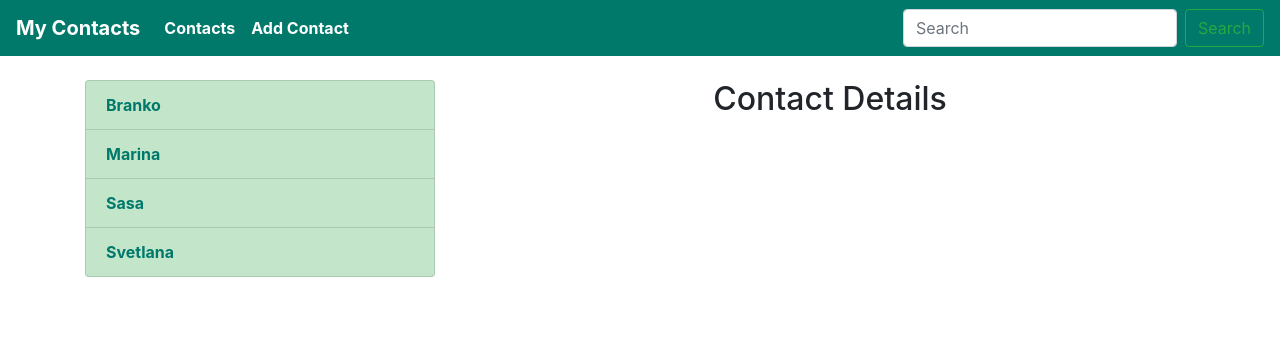
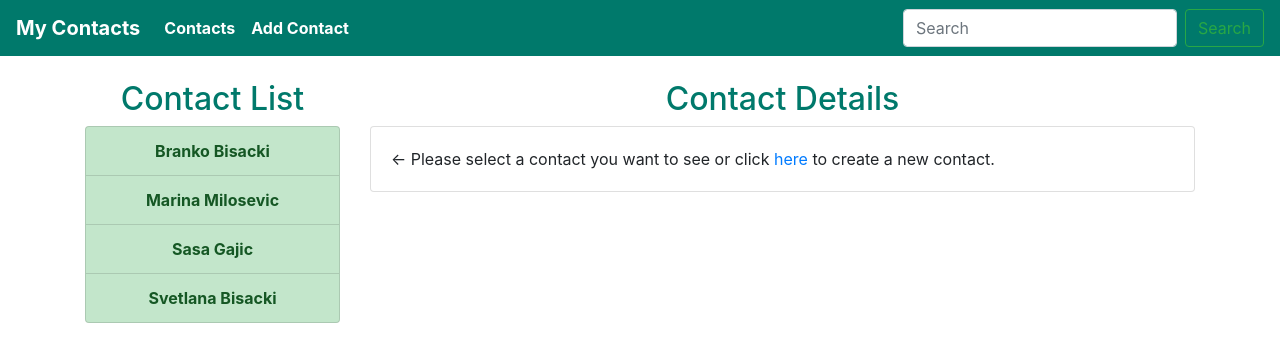
Before and after one commit to BSvetlana/contact-vue, a Vue app: page /#/contacts in a window 1280 px wide. Shown: the top 362 px of the page. Built offline with nearby package versions, Linux system fonts and the light colour scheme.

Commit message:
contacts details

```diff
--- a/src/App.vue
+++ b/src/App.vue
@@ -17,5 +17,7 @@ export default {
 </script>
 
 <style>
-
+h2 {
+  color: #00796b;
+}
 </style>
--- a/src/components/ContactDetails.vue
+++ b/src/components/ContactDetails.vue
@@ -1,11 +1,27 @@
 <template>
   <div>
       <h2 class="text-center">Contact Details</h2>
+
+  <div class="card">
+      <ul class="list-group" v-if="contact">
+        <li class="list-group-item list-group-item-success"><i class="fas fa-user fa-fw"></i> {{ contact.name }}</li>
+        <li class="list-group-item list-group-item-success"><i class="fas fa-envelope fa-fw"></i> {{ contact.email }}</li>
+        <li class="list-group-item list-group-item-success"><i class="fas fa-phone fa-fw"></i> {{ contact.number }}</li>
+      </ul>
+      <div class="card-body" v-else>
+        &larr; Please select a contact you want to see or click <router-link to="/add-contact">here</router-link> to create a new contact.
+      </div>
+    </div>
   </div>
 </template>
 
 <script>
-export default {};
+
+export default {
+  props: ['contact'],
+
+  }
+
 </script>
 
 <style>
--- a/src/components/ContactList.vue
+++ b/src/components/ContactList.vue
@@ -1,19 +1,28 @@
 <template>
   <div>
     <div class="list-group">
+        <h2 class="text-center">Contact List</h2>
         <ul class="list-group">
-            <li class="list-group-item list-group-item-success"
+            <router-link class="list-group-item list-group-item-success"
+                tag="button"
+                :to="{name: 'contact-details', params: {id: contact.id}}"
+
                 v-for="(contact,key) in contacts"
-                :key="key"><a href="#" style="color:#00796B; text-decoration: none"><b>{{contact.name}}</b></a></li>
+                :key="key">
+                <b>{{contact.name}}</b>
+            </router-link>
         </ul>
     </div>
   </div>
 </template>
 
 <script>
+
 export default {
-  props: ["contacts"]
-};
+  props: ["contacts"],
+
+  }
+
 </script>
 
 <style>
--- a/src/components/Nav.vue
+++ b/src/components/Nav.vue
@@ -1,18 +1,14 @@
 <template>
   <div>
     <nav class="navbar navbar-expand-lg navbar-light" style="background-color: #00796B;">
-        <a class="navbar-brand" href="#" style="color:white;"><b>My Contacts</b></a>
-        <button class="navbar-toggler" type="button" data-toggle="collapse" data-target="#navbarSupportedContent" aria-controls="navbarSupportedContent" aria-expanded="false" aria-label="Toggle navigation">
-            <span class="navbar-toggler-icon"></span>
-        </button>
-
+        <router-link to="contacts" class="navbar-brand" href="#" style="color:white;"><b>My Contacts</b></router-link>
         <div class="collapse navbar-collapse" id="navbarSupportedContent">
             <ul class="navbar-nav mr-auto">
                 <li class="nav-item"  >
-                    <router-link to="contacts" class="nav-link" href="#" style="color:white;"><b>Contacts</b><span class="sr-only">(current)</span></router-link>
+                    <router-link to="/contacts" class="nav-link" href="#" style="color:white;"><b>Contacts</b><span class="sr-only">(current)</span></router-link>
                 </li>
                 <li class="nav-item">
-                    <router-link to="add-contact" class="nav-link" href="#" style="color:white;"><b>Add Contact</b><span class="sr-only">(current)</span></router-link>
+                    <router-link to="/add-contact" class="nav-link" href="#" style="color:white;"><b>Add Contact</b><span class="sr-only">(current)</span></router-link>
                 </li>
             </ul>
             <form class="form-inline my-2 my-lg-0">
--- a/src/main.js
+++ b/src/main.js
@@ -11,7 +11,8 @@ Vue.config.productionTip = false;
 
 const routes = [
   { path: "/", redirect: "contacts" },
-  { path: "/contacts", component: Contacts },
+  { path: "/contacts", component: Contacts, name: 'contacts' },
+  { path: "/contacts/:id", component: Contacts, name: "contact-details"},
   { path: "/add-contact", component: AddContact }
 ];
 
--- a/src/pages/AddContact.vue
+++ b/src/pages/AddContact.vue
@@ -1,11 +1,13 @@
 <template>
   <div>
-      Add Contact
+    Add Contact
   </div>
 </template>
 
 <script>
-export default {};
+export default {
+
+};
 </script>
 
 <style>
--- a/src/pages/Contacts.vue
+++ b/src/pages/Contacts.vue
@@ -2,11 +2,11 @@
   <div>
       <div class="container mt-4">
           <div class="row">
-              <div class="col-4">
+              <div class="col-3">
                   <ContactList :contacts = 'contacts'/>
               </div>
-              <div class="col-8">
-                  <ContactDetails/>
+              <div class="col-9">
+                  <ContactDetails :contact = 'routeContact'/>
               </div>
           </div>
       </div>
@@ -17,22 +17,30 @@
 import ContactList from "../components/ContactList";
 import ContactDetails from "../components/ContactDetails";
 
+
 export default {
   components: {
     ContactList,
-    ContactDetails
+    ContactDetails,
   },
   data() {
     return {
       contacts: [
-        { name: "Branko" },
-        { name: "Marina" },
-        { name: "Sasa" },
-        { name: "Svetlana" }
+        { id:1, name: "Branko Bisacki", email: 'branko@gmail.com', number: '555-999' },
+        { id:2, name: "Marina Milosevic", email: 'marina@gmail.com', number: '555-888' },
+        { id:3, name: "Sasa Gajic", email: 'sasa@gmail.com', number: '555-777' },
+        { id:4, name: "Svetlana Bisacki", email: 'svetlana@gmail.com', number: '555-666' }
       ]
-    };
+    }
+  },
+  computed: {
+    routeContact(){
+      return this.contacts.find(contact=>contact.id == this.$route.params.id)
+    }
   }
-};
+
+  }
+
 </script>
 
 <style>
```
